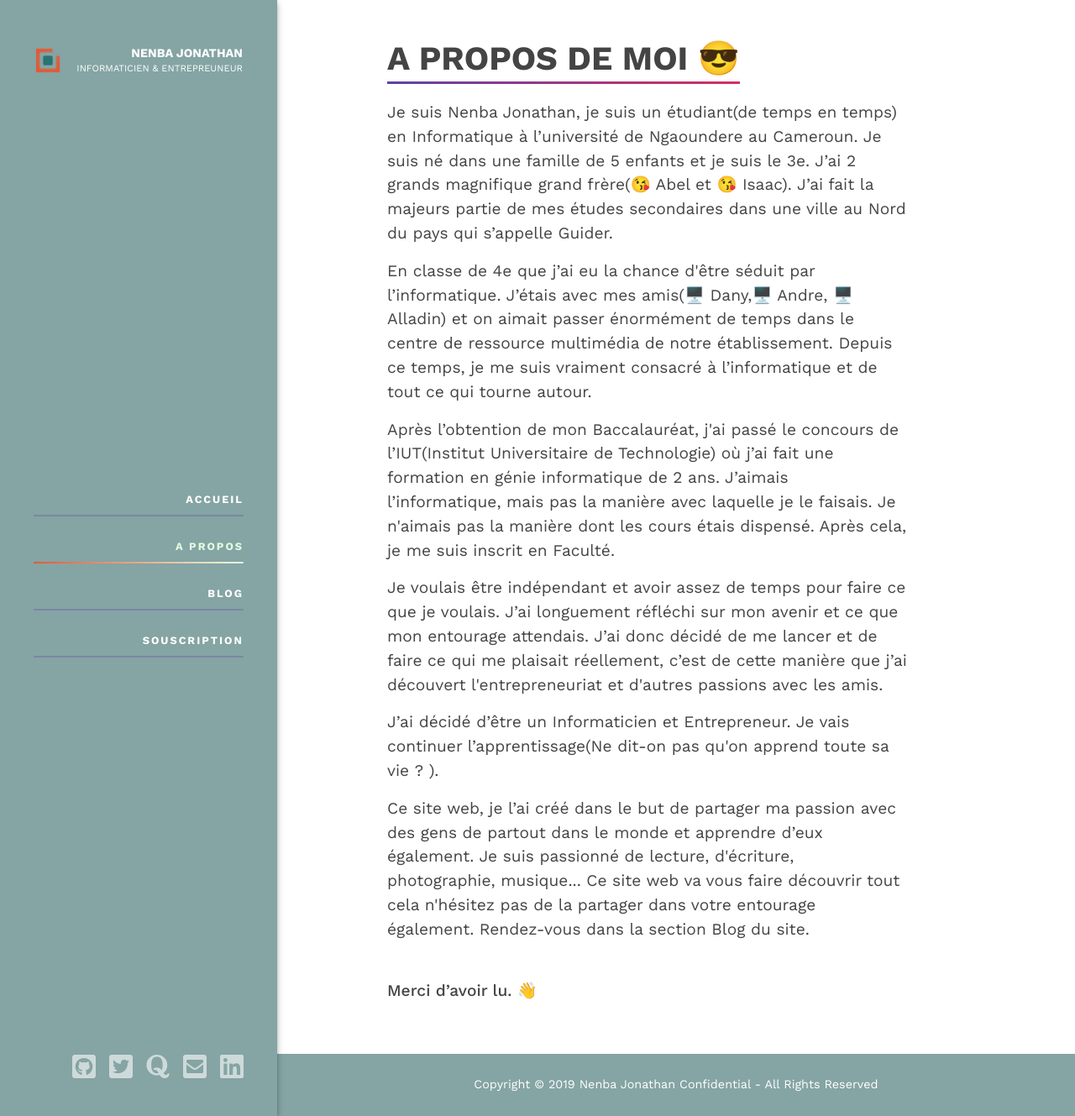
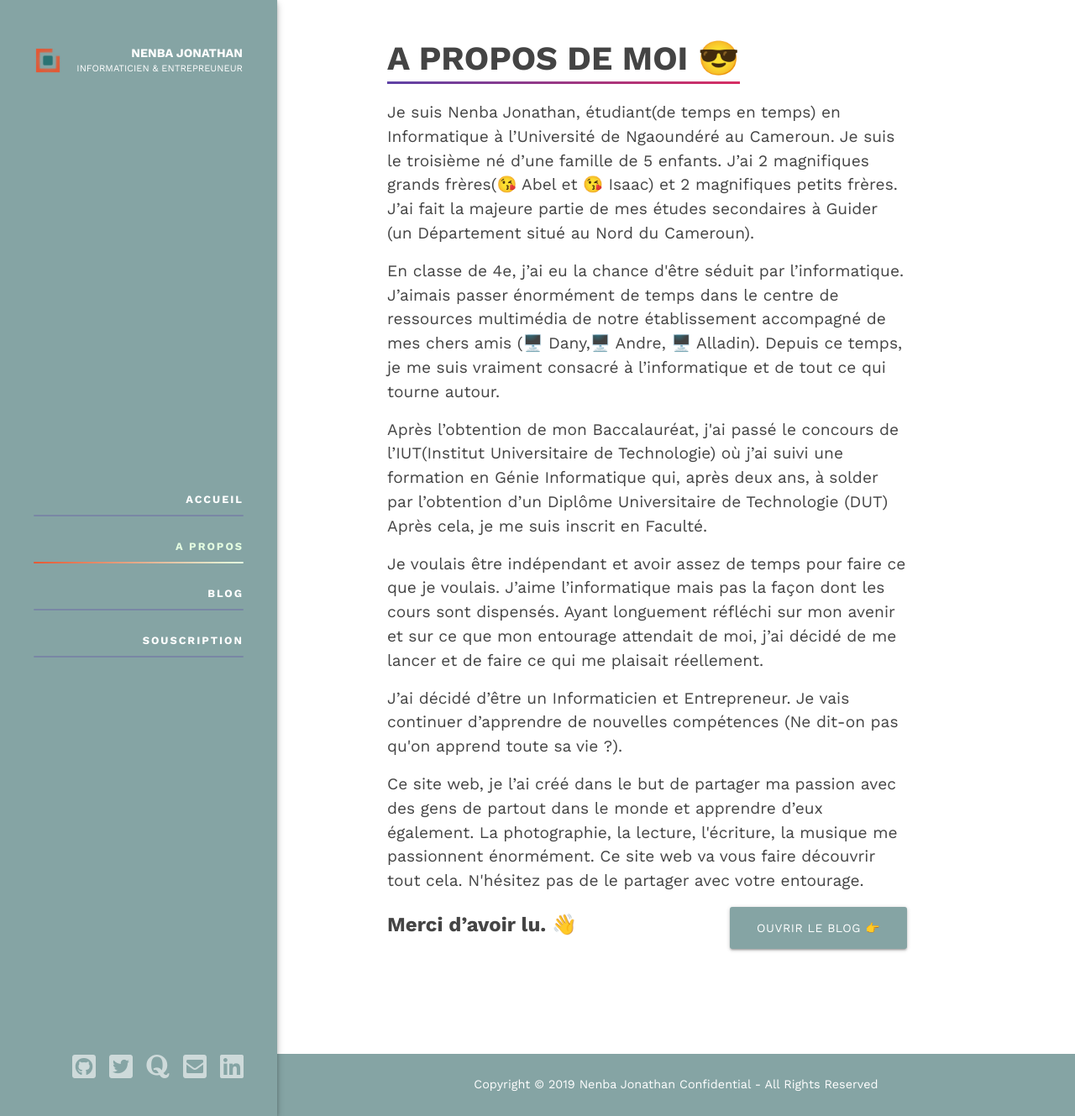
Before and after one commit to nejos97/nejos97.github.io, a Jekyll site: the page built from pages/about.html, in a window 1280 px wide and 1329 px high. Shown: the whole window at 84% size. Built offline with Jekyll 4.4.1, drawn with Linux system fonts in a browser that asks for light colours.

Commit message:
update about and home with recommandation

```diff
--- a/index.html
+++ b/index.html
@@ -9,8 +9,7 @@ title: Accueil
 		<div class="hero-intro">
 			<h2 class="hero-title" style="margin-bottom: 5px">Hi, JE SUIS NENBA JONATHAN</h2>
 			<p class="hero-strap">
-				Informaticien et Entrepreneur. Passionné par le monde des entreprises(le risque surtout), voilà pourquoi j'y investis beaucoup. La Cryptomonnaie, la bourse, les actions, les start-ups, les medias, film/video... Tant de domaines qui me font rêver, me passionnent et me poussent chaque jour a...
-			</p>
+				Informaticien et Entrepreneur. Passionné par le monde des entreprises, voilà pourquoi j'y investis beaucoup. La crypto-monnaie, la bourse, les actions, les start-ups, les medias, film/video... Tant de domaines qui me font rêver, et me passionnent.			</p>
 			<a href="/about" class="button">En savoir plus 👉</a>
 		</div>
 	</div>
--- a/pages/about.html
+++ b/pages/about.html
@@ -23,35 +23,32 @@ permalink: /about/
       <div class="container blog">
         <h2>A propos de moi 😎</h2>
         <div class="section-intro" style="font-style: normal; max-width: 90%;">
-          <p>Je suis Nenba Jonathan, je suis un étudiant(de temps en temps) en Informatique à l’université de Ngaoundere
-            au Cameroun. Je suis né dans une famille de 5 enfants et je suis le 3e. J’ai 2 grands magnifique grand
-            frère(😘 Abel et 😘 Isaac). J’ai fait la majeurs partie de mes études secondaires dans une ville au Nord du pays
-            qui s’appelle Guider.</p>
+          <p>
+            Je suis Nenba Jonathan, étudiant(de temps en temps) en Informatique à l’Université de Ngaoundéré au Cameroun. Je suis le troisième né d’une famille de 5 enfants. J’ai 2 magnifiques grands frères(😘 Abel et 😘 Isaac) et 2 magnifiques petits frères. J’ai fait la majeure partie de mes études secondaires à Guider (un Département situé au Nord du Cameroun).</p>
+          <p>
+            En classe de 4e,  j’ai eu la chance d'être séduit par l’informatique. J’aimais passer énormément de temps dans le centre de ressources multimédia de notre établissement accompagné de mes chers amis (🖥️ Dany,🖥️ Andre, 🖥️ Alladin). Depuis ce temps, je me suis vraiment consacré à l’informatique et de tout ce qui tourne autour.
+          </p>
 
-          <p>En classe de 4e que j’ai eu la chance d'être séduit par l’informatique. J’étais avec mes amis(🖥️ Dany,🖥️ Andre,
-            🖥️ Alladin) et on aimait passer énormément de temps dans le centre de ressource multimédia de notre
-            établissement. Depuis ce temps, je me suis vraiment consacré à l’informatique et de tout ce qui tourne
-            autour.</p>
+          <p>
+            Après l’obtention de mon Baccalauréat, j'ai passé le concours de l’IUT(Institut Universitaire de Technologie) où j’ai suivi une formation en Génie Informatique qui, après deux ans, à solder par l’obtention d’un Diplôme Universitaire de Technologie (DUT) Après cela, je me suis inscrit en Faculté.
+          </p>
 
-          <p>Après l’obtention de mon Baccalauréat, j'ai passé le concours de l’IUT(Institut Universitaire de
-            Technologie) où j’ai fait une formation en génie informatique de 2 ans. J’aimais l’informatique, mais pas la
-            manière avec laquelle je le faisais. Je n'aimais pas la manière dont les cours étais dispensé. Après cela,
-            je me suis inscrit en Faculté.</p>
+          <p>
+            Je voulais être indépendant et avoir assez de temps pour faire ce que je voulais. J’aime l’informatique mais pas la façon dont les cours sont dispensés. Ayant longuement réfléchi sur mon avenir et sur ce que mon entourage attendait de moi, j’ai décidé de me lancer et de faire ce qui me plaisait réellement.
+          </p>
 
-          <p>Je voulais être indépendant et avoir assez de temps pour faire ce que je voulais. J’ai longuement réfléchi
-            sur mon avenir et ce que mon entourage attendais. J’ai donc décidé de me lancer et de faire ce qui me
-            plaisait réellement, c’est de cette manière que j’ai découvert l'entrepreneuriat et d'autres passions avec
-            les amis.</p>
+          <p>
+            J’ai décidé d’être un Informaticien et Entrepreneur. Je vais continuer d’apprendre de nouvelles compétences (Ne dit-on pas qu'on apprend toute sa vie ?).
+          </p>
 
-          <p>J’ai décidé d’être un Informaticien et Entrepreneur. Je vais continuer l’apprentissage(Ne dit-on pas qu'on
-            apprend toute sa vie ? ). </p>
+          <p>
+            Ce site web, je l’ai créé dans le but de partager ma passion avec des gens de partout dans le monde et apprendre d’eux également. La photographie, la lecture, l'écriture, la musique me passionnent énormément. Ce site web va vous faire découvrir tout cela. N'hésitez pas de le partager avec votre entourage.
+          <br>
 
-          <p>Ce site web, je l’ai créé dans le but de partager ma passion avec des gens de
-            partout dans le monde et apprendre d’eux également. Je suis passionné de lecture, d'écriture, photographie,
-            musique... Ce site web va vous faire découvrir tout cela n'hésitez pas de la partager dans votre entourage
-            également. Rendez-vous dans la section Blog du site.</p>
-          <br>
-          <p><strong>Merci d’avoir lu. 👋</strong></p>
+          <div style="display:flex; align-items: center; justify-content: space-between; " >
+            <h4>Merci d’avoir lu. 👋</h4>
+            <a href="/blog" class="button">Ouvrir le Blog 👉</a>
+          </div>
 
         </div>
       </div>
```
